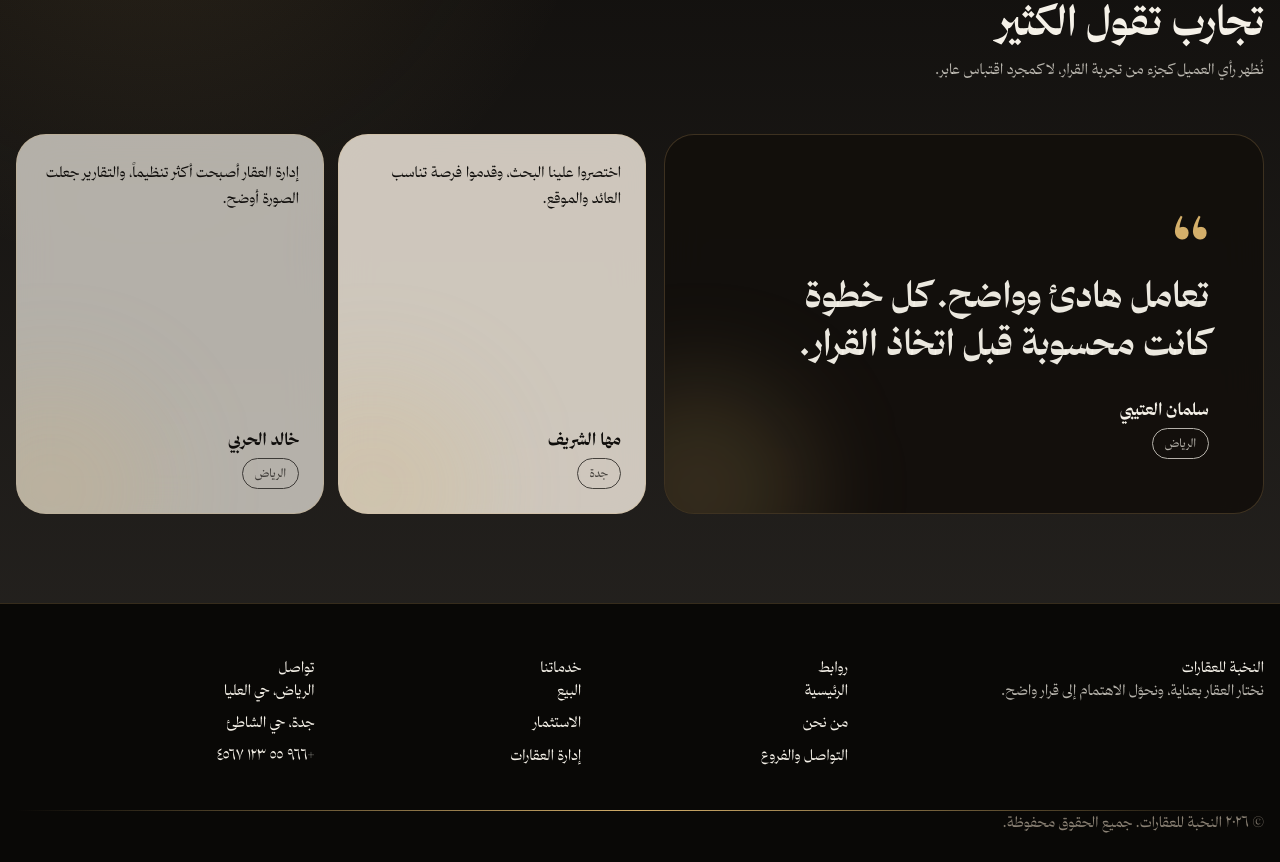
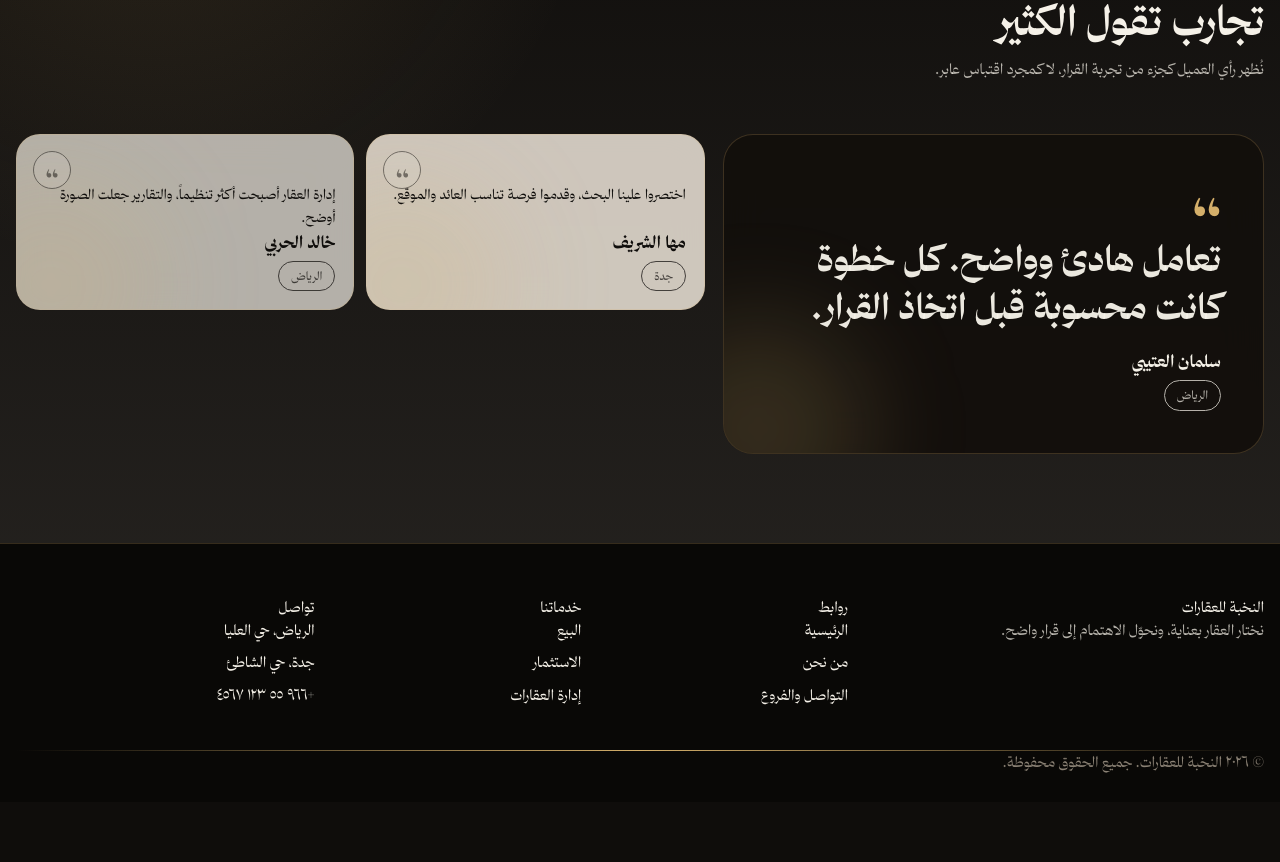
Before and after one commit to Mhmdsalha/al-nakhba-real-estate, a Next.js app: page /about in a window 1280 px wide. Shown: the part 3440-4302 px from the top of the page. After the commit the page ends 4242 px from the top, so only its background shows below. Built offline with nearby package versions, Linux system fonts and the light colour scheme.

Commit message:
Refine about testimonials cards

```diff
--- a/app/globals.css
+++ b/app/globals.css
@@ -1789,7 +1789,7 @@ img {
 
 .testimonials-layout {
   display: grid;
-  grid-template-columns: minmax(0, 1fr) minmax(0, 1.05fr);
+  grid-template-columns: minmax(0, 0.88fr) minmax(0, 1.12fr);
   gap: 18px;
   align-items: stretch;
 }
@@ -1804,8 +1804,8 @@ img {
 }
 
 .testimonial-feature {
-  min-height: 380px;
-  padding: clamp(28px, 5vw, 54px);
+  min-height: 320px;
+  padding: clamp(24px, 4vw, 42px);
 }
 
 .testimonial-feature::after,
@@ -1820,9 +1820,28 @@ img {
   content: "";
 }
 
+.testimonial-card::before {
+  position: absolute;
+  inset-block-start: 16px;
+  inset-inline-end: 16px;
+  z-index: 1;
+  display: grid;
+  width: 38px;
+  height: 38px;
+  place-items: center;
+  border: 1px solid currentColor;
+  border-radius: 999px;
+  background: rgba(255, 255, 255, 0.16);
+  content: "،،";
+  font-size: 1.4rem;
+  font-weight: 900;
+  line-height: 0.8;
+  opacity: 0.48;
+}
+
 .testimonial-mark {
   color: var(--color-gold);
-  font-size: 4rem;
+  font-size: 3.1rem;
   font-weight: 900;
   line-height: 0.8;
 }
@@ -1864,19 +1883,22 @@ img {
 .testimonial-stack {
   display: grid;
   grid-template-columns: repeat(2, minmax(0, 1fr));
-  gap: 14px;
+  gap: 12px;
+  align-content: start;
 }
 
 .testimonial-card {
-  min-height: 230px;
-  padding: 24px;
+  min-height: 176px;
+  padding: 48px 18px 18px;
+  border-radius: 24px;
 }
 
 .testimonial-card p {
   position: relative;
   z-index: 1;
   margin: 0;
-  line-height: 1.75;
+  font-size: 0.88rem;
+  line-height: 1.65;
 }
 
 .testimonial-tone-dark {
```
